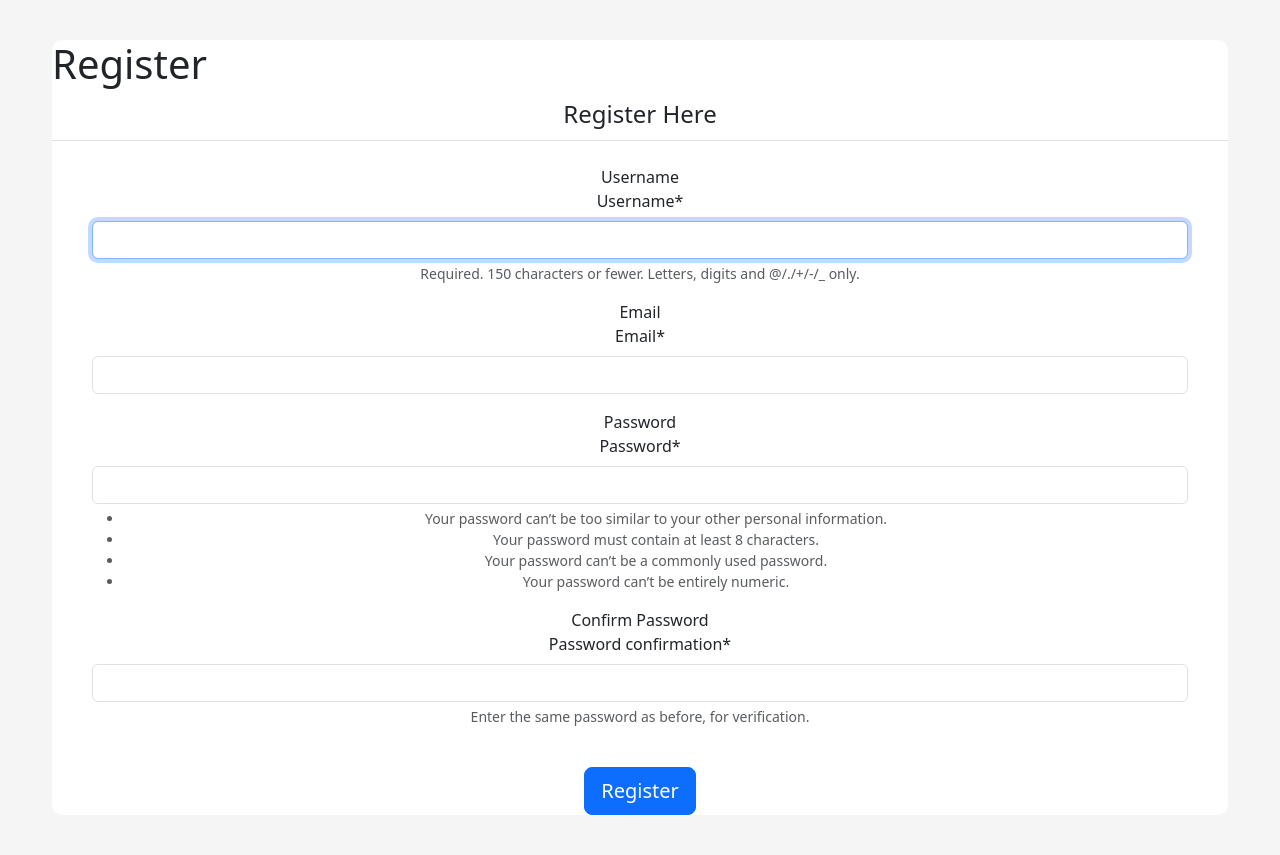
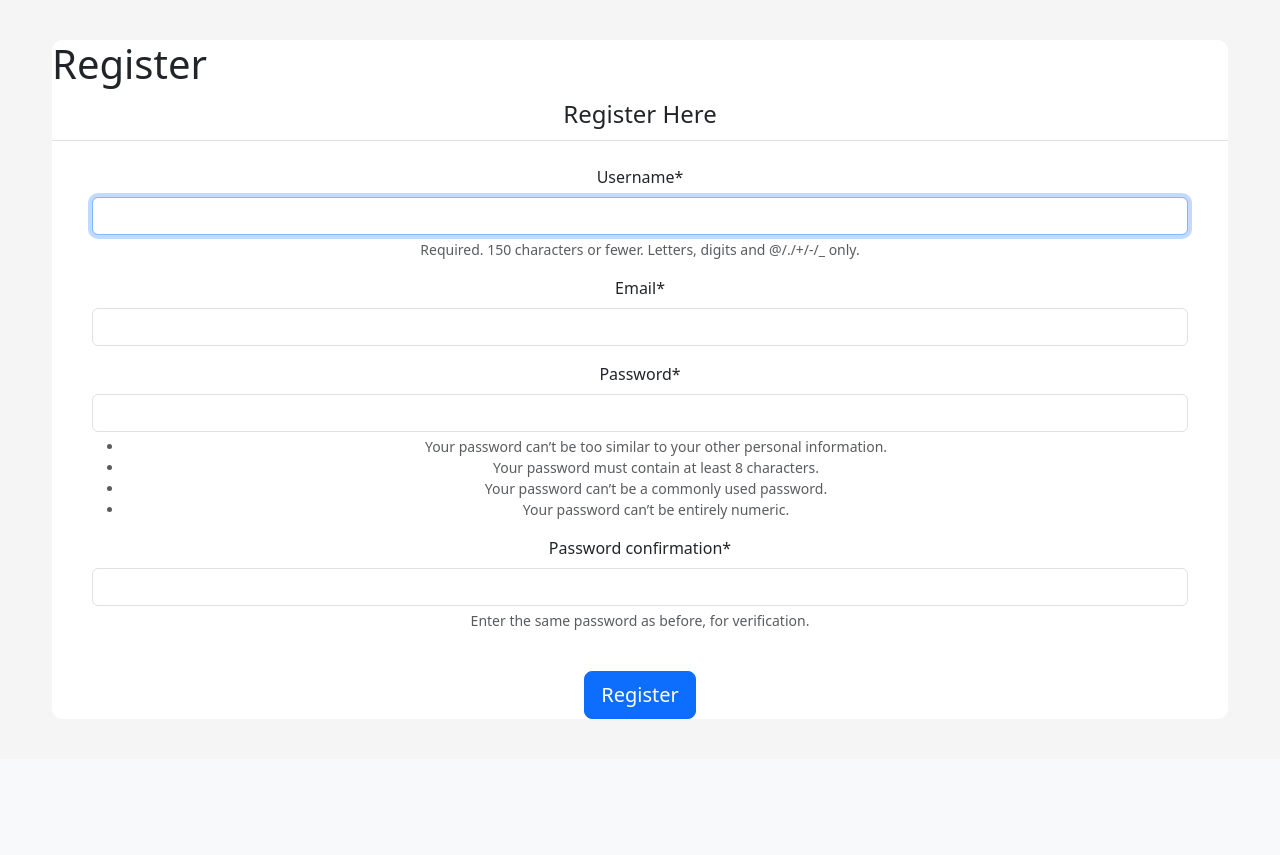
Before and after one commit to pasha112sergey/InventoryManagement, a Django app: page /inventory/register/ in a window 1280 px wide. Shown: the part 56-911 px from the top of the page. After the commit the page ends 775 px from the top, so only its background shows below. Run offline with Django 5.2, Linux system fonts and the light colour scheme; some libraries are stand-ins or nearby versions.

```diff
--- a/templates/inventory/register.html
+++ b/templates/inventory/register.html
@@ -8,19 +8,15 @@
         <form method="post" class="content-section text-center">
              <fieldset>
                 {% csrf_token %}
-                <label for="id_username" class="text-center">Username</label>
                 <div class="form-group text-center">
                     {{ form.username|as_crispy_field  }}
                 </div>
-                <label for="id_email">Email</label>
                 <div class="form-group text-center">
                     {{ form.email| as_crispy_field  }}
                 </div>
-                <label for="id_password1" class="text-center">Password</label>
                 <div class="form-group text-center">
                     {{ form.password1| as_crispy_field  }}
                 </div>
-                <label for="id_password2">Confirm Password</label>
                 <div class="form-group text-center">
                     {{ form.password2| as_crispy_field  }}
                 </div>
```
